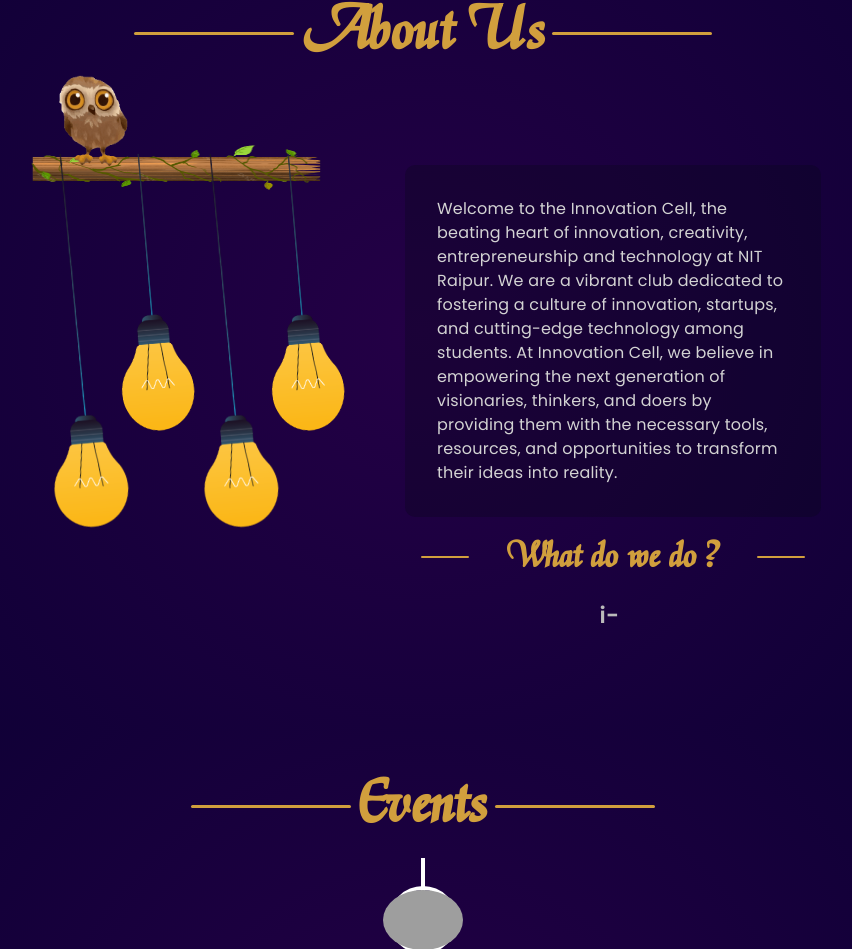
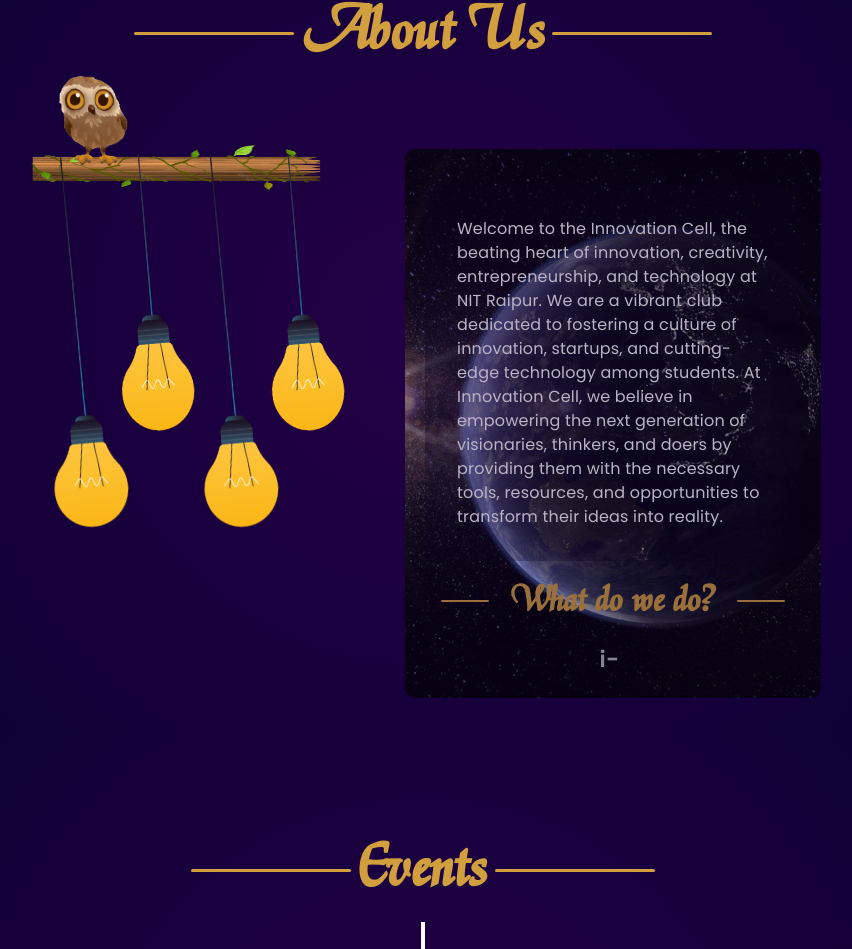
Before and after one commit to r4kno/InnovationCell, a React (Create React App) app: page / in a window 1280 px wide. Shown: the part 869-1818 px from the top of the page, without its empty margins (217-1069 px from the left). Built offline with nearby package versions, Linux system fonts and the light colour scheme; no server answers; grey boxes are pictures that could not be loaded; a web font is replaced by a local one.

Commit message:
Updated the About us Section

```diff
--- a/src/Components/AboutUs/AboutUs.css
+++ b/src/Components/AboutUs/AboutUs.css
@@ -11,12 +11,19 @@
 .About-content {
   /* line-height: 2rem; */
   width: 26rem;
+
   margin-top: 2rem;
   display: flex;
   flex-direction: column;
   justify-content: space-between;
   gap: 10px;
   font-family: frozen;
+
+}
+
+.About-content:hover {
+  background-color: rgb(189, 148, 227);
+  opacity: 0.6;
 }
 
 .About-item-heading {
@@ -85,10 +92,12 @@
 
 /* Applies the swinging animation to the bulb images */
 @keyframes swing {
+
   0%,
   100% {
     transform: rotate(5deg);
   }
+
   50% {
     transform: rotate(-5deg);
   }
@@ -96,11 +105,13 @@
 
 @keyframes fade {
   0% {
-    opacity: 0; /* Start with opacity 0 (fully transparent) */
+    opacity: 0;
+    /* Start with opacity 0 (fully transparent) */
   }
 
   50% {
-    opacity: 1; /* End with opacity 1 (fully visible) */
+    opacity: 1;
+    /* End with opacity 1 (fully visible) */
   }
 
   100% {
@@ -140,24 +151,30 @@
     width: 100%;
     text-align: justify;
   }
+
   .About-main-container {
     margin: 0 3rem;
   }
+
   .About-container {
     margin: 2rem 0rem;
     gap: 0;
   }
+
   .About-pic {
     scale: 0.9;
     /* transform: translateY(-2rem); */
   }
+
   .About-item {
     font-size: 1.4rem;
   }
+
   .About-item-heading {
     font-size: 2rem;
     font-family: frozen;
   }
+
   .About-item-heading::after {
     right: 3.2rem;
   }
@@ -171,12 +188,15 @@
   .About-content {
     width: 100%;
   }
+
   .About-main-container {
     margin: 0 1rem;
   }
+
   .About-item {
     font-size: 1.2rem;
   }
+
   .About-item-heading {
     font-size: 1.8rem;
   }
@@ -199,3 +219,49 @@
     left: 1.5rem;
   }
 }
+
+/* .About-content {
+  position: relative;
+  background-image: url("../../Assets/images/icellimage1.jpg");
+  background-size: cover;
+  background-position: center;
+  background-repeat: no-repeat;
+  padding: 20px;
+  border-radius: 10px;
+  color: white;
+  font-size: 16px;
+  transition: 0.5s ease-in-out;
+} */
+
+/* .About-content::after {
+
+  display: flex;
+  align-items: center;
+  justify-content: center;
+  height: 100%;
+  width: 100%;
+  position: absolute;
+  top: 0;
+  left: 0;
+  background: rgba(0, 0, 0, 0.6);
+
+  opacity: 1;
+  transition: opacity 0.5s ease-in-out;
+} */
+
+/* .About-content:hover::after {
+  content: "The Innovation Cell at NIT Raipur is dedicated to fostering a culture of innovation, creativity, entrepreneurship, and technology among students. It aims to empower the next generation of visionaries by providing the necessary tools, resources, and opportunities to transform their ideas into reality.";
+
+
+
+
+} */
+
+
+.highlighted-objectives {
+  /* background: rgba(255, 255, 255, 0.2); */
+  padding: 10px;
+  border-left: 5px solid rgb(185, 177, 87);
+  font-size: 1.1rem;
+  font-weight: bold;
+}
--- a/src/Components/AboutUs/AboutUs.jsx
+++ b/src/Components/AboutUs/AboutUs.jsx
@@ -3,25 +3,31 @@
 import Bulb2 from "../../Assets/images/bulb22.png";
 import Holder from "../../Assets/images/wood.png";
 import Owl from "../../Assets/images/Owl.gif";
-import owl2 from "../../Assets/images/owl_new2.gif";
-// import owl3 from "../../Assets/images/new_owl3.gif";
+import bgImage from "../../Assets/images/icellimage1.jpg"; // Corrected import
 import { FaQuestion } from "react-icons/fa6";
-import AnimatonComponent from './AnimationComponent';
+import AnimatonComponent from "./AnimationComponent";
 import "./AboutUs.css";
 
 const AboutUs = () => {
-  const [activeDiv, setActiveDiv] = useState(0); // Start with the 1st div as active
+  const [activeDiv, setActiveDiv] = useState(0);
+  const [content, setContent] = useState(`
+    Welcome to the Innovation Cell, the beating heart of innovation,
+    creativity, entrepreneurship, and technology at NIT Raipur.
+    We are a vibrant club dedicated to fostering a culture of innovation,
+    startups, and cutting-edge technology among students.
+    At Innovation Cell, we believe in empowering the next generation of visionaries,
+    thinkers, and doers by providing them with the necessary tools,
+    resources, and opportunities to transform their ideas into reality.
+  `);
 
-  // Use useEffect to change the active div with a delay
+  // Automatic active div switching
   useEffect(() => {
     const timer = setInterval(() => {
       setActiveDiv((prevActive) => (prevActive + 1) % 4);
-    }, 1900); // Change the active div every 1 second
+    }, 1900);
 
-    return () => clearInterval(timer); // Cleanup the timer when the component unmounts
+    return () => clearInterval(timer);
   }, []);
-
-  const names = ["Seed Grant for Startup", "Avinya"];
 
   return (
     <div className="About-main-container">
@@ -31,43 +37,48 @@
       <div className="About-container">
         <div className="About-pic">
           <div className="holder">
-            <img
-              className="owl"
-              src={Owl}
-              alt="owl"
-              width={125}
-              height={140}
-            />
+            <img className="owl" src={Owl} alt="owl" width={125} height={140} />
             <img src={Holder} alt="holder" width={300} height={100} />
           </div>
           <div className="About-imgs">
-            <div className="About-img">
-              <img src={Bulb1} alt="bulb1" width={75} height={375} />
-            </div>
-            <div className="About-img">
-              <img src={Bulb2} alt="bulb2" width={75} height={277.5} />
-            </div>
-            <div className="About-img">
-              <img src={Bulb1} alt="bulb1" width={75} height={375} />
-            </div>
-            <div className="About-img">
-              <img src={Bulb2} alt="bulb2" width={75} height={277.5} />
-            </div>
+            {[Bulb1, Bulb2, Bulb1, Bulb2].map((bulb, index) => (
+              <div className="About-img" key={index}>
+                <img src={bulb} alt={`bulb${index + 1}`} width={75} height={index % 2 === 0 ? 375 : 277.5} />
+              </div>
+            ))}
           </div>
         </div>
-        <div className="About-content">
-          <div className="About-item-main" style={{ fontFamily: "poppins" }}>
-            Welcome to the Innovation Cell, the beating heart of innovation,
-            creativity, entrepreneurship and technology at NIT Raipur. We are a
-            vibrant club dedicated to fostering a culture of innovation,
-            startups, and cutting-edge technology among students. At Innovation
-            Cell, we believe in empowering the next generation of visionaries,
-            thinkers, and doers by providing them with the necessary tools,
-            resources, and opportunities to transform their ideas into reality.
+        <div
+          className="About-content"
+          onMouseEnter={() =>
+            setContent(
+              <div className="highlighted-objectives">
+                <strong>Objectives of the Innovation Cell:</strong><br /><br />
+                🔹 <strong>Promote Innovation-Driven Entrepreneurship:</strong> Encouraging a culture where innovation leads to startups.<br /><br />
+                🔹 <strong>Provide Support Services:</strong> Offering resources for aspiring entrepreneurs.<br /><br />
+                🔹 <strong>Mentorship:</strong> Supporting students in developing their ideas.<br /><br />
+                🔹 <strong>Knowledge-Based Enterprise Development:</strong> Helping students turn innovations into employment.<br /><br />
+              </div>
+            )
+          }
+          style={{
+            backgroundImage: `url(${bgImage})`,
+            backgroundSize: "cover",
+            backgroundPosition: "center",
+            backgroundRepeat: "no-repeat",
+            padding: "20px",
+            borderRadius: "10px",
+            color: "white",
+            opacity: "0.7",
+          }}
+        >
+          <div className="About-item-main" style={{ fontFamily: "Poppins" }}>
+            {content}
           </div>
-          <div className="About-item-heading">What do we do ?</div>
-          <div><AnimatonComponent className="About-item"/></div>
-          {/* 1st div */}
+          <div className="About-item-heading">What do we do?</div>
+          <div>
+            <AnimatonComponent className="About-item" />
+          </div>
         </div>
       </div>
     </div>
```
Also changed, not shown: src/Assets/images/icellimage1.jpg (added).
